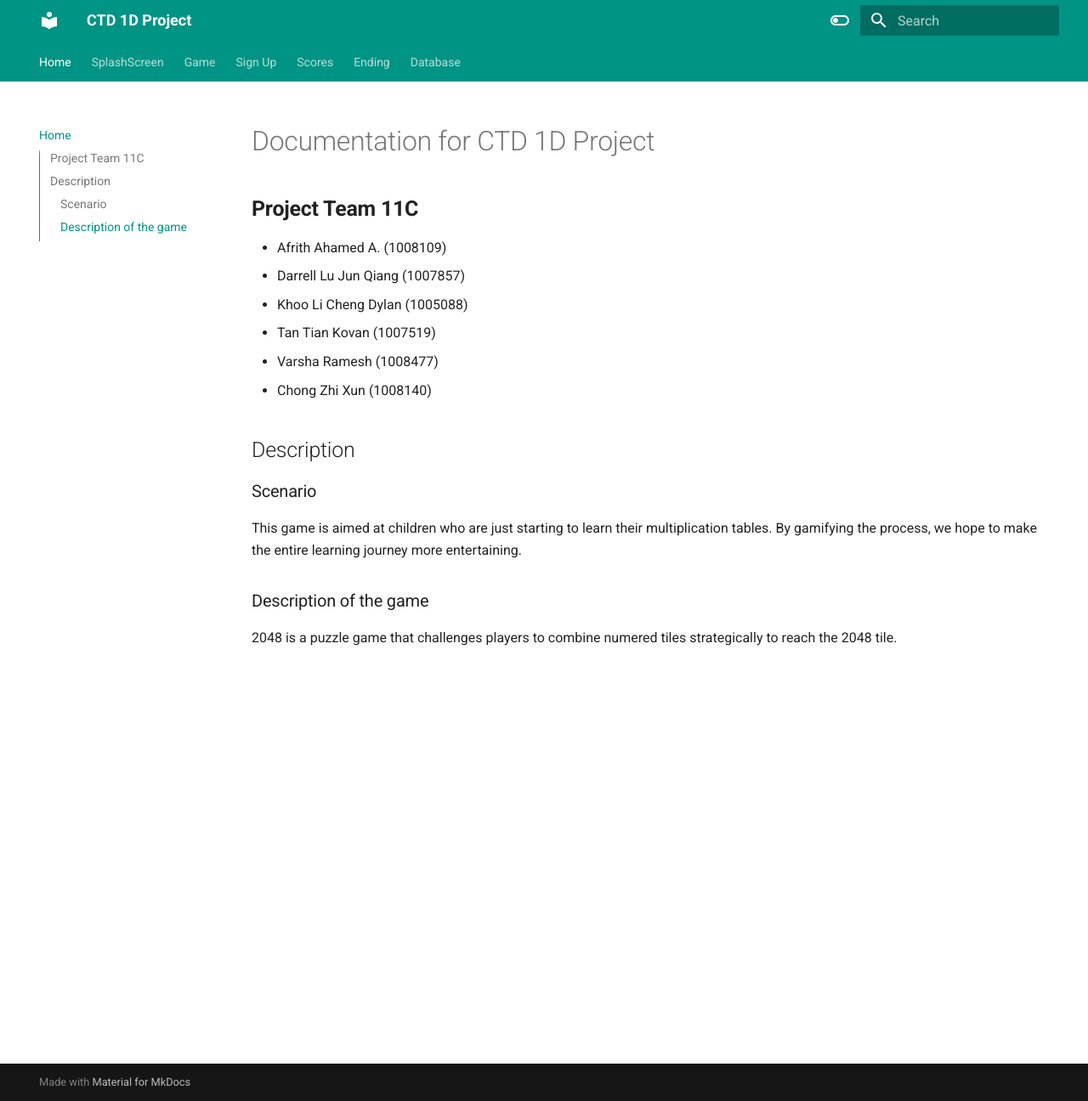
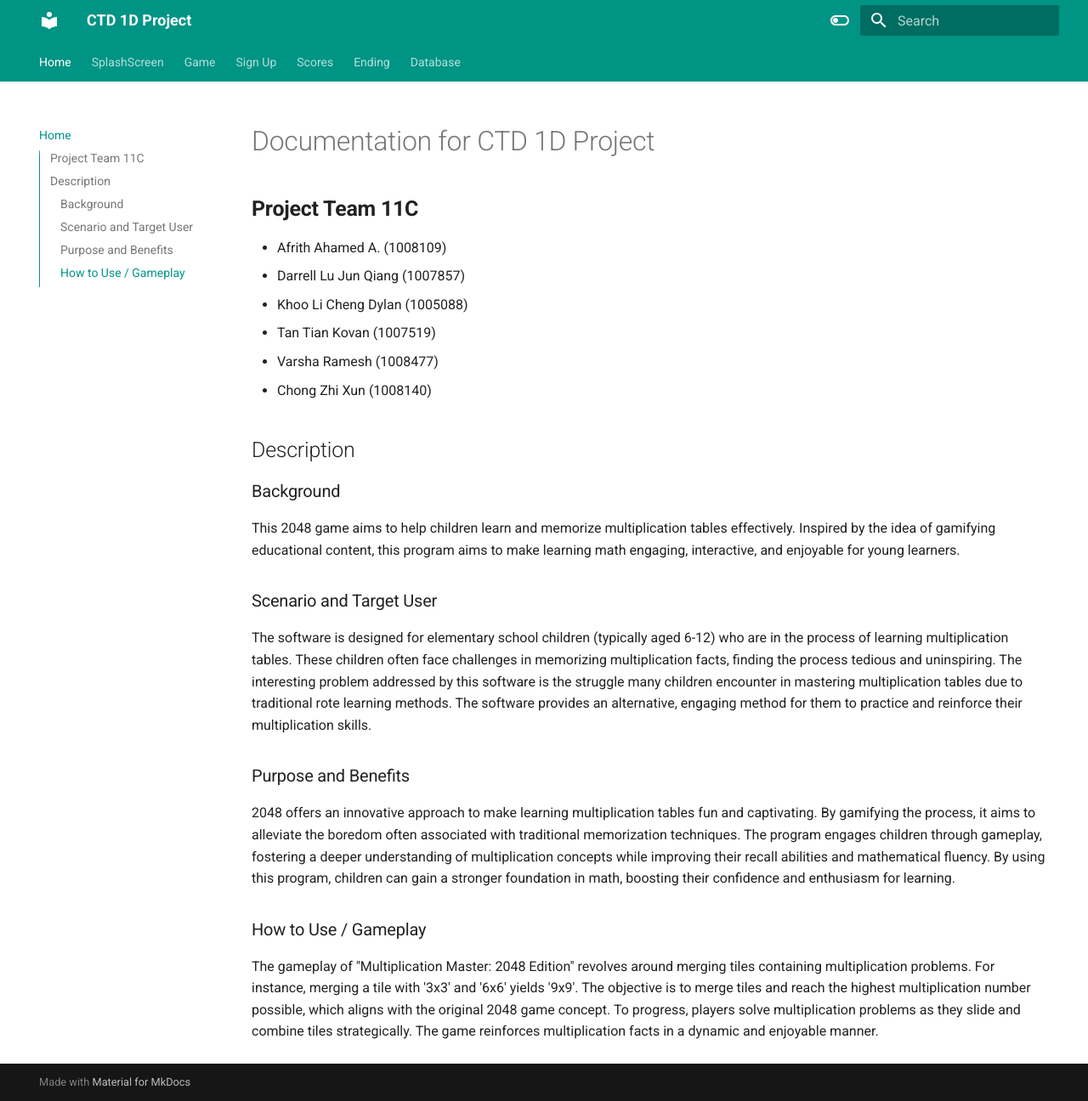
Before and after one commit to zed-ex/CTD-1D-Documentation-Site, an MkDocs documentation site: the page built from docs/index.md, in a window 1280 px wide and 1296 px high. Shown: the whole window at 85% size. Built offline with MkDocs 1.6.1 and Material for MkDocs 9.7.7, drawn with Linux system fonts in a browser that asks for light colours.

Commit message:
Update index.md

```diff
--- a/docs/index.md
+++ b/docs/index.md
@@ -10,8 +10,14 @@
 * Chong Zhi Xun (1008140)
 
 ## Description
-### Scenario
-This game is aimed at children who are just starting to learn their multiplication tables. By gamifying the process, we hope to make the entire learning journey more entertaining.
+### Background
+This 2048 game aims to help children learn and memorize multiplication tables effectively. Inspired by the idea of gamifying educational content, this program aims to make learning math engaging, interactive, and enjoyable for young learners.
 
-### Description of the game
-2048 is a puzzle game that challenges players to combine numered tiles strategically to reach the 2048 tile.
+### Scenario and Target User
+The software is designed for elementary school children (typically aged 6-12) who are in the process of learning multiplication tables. These children often face challenges in memorizing multiplication facts, finding the process tedious and uninspiring. The interesting problem addressed by this software is the struggle many children encounter in mastering multiplication tables due to traditional rote learning methods. The software provides an alternative, engaging method for them to practice and reinforce their multiplication skills.
+
+### Purpose and Benefits
+2048 offers an innovative approach to make learning multiplication tables fun and captivating. By gamifying the process, it aims to alleviate the boredom often associated with traditional memorization techniques. The program engages children through gameplay, fostering a deeper understanding of multiplication concepts while improving their recall abilities and mathematical fluency. By using this program, children can gain a stronger foundation in math, boosting their confidence and enthusiasm for learning.
+
+### How to Use / Gameplay
+The gameplay of "Multiplication Master: 2048 Edition" revolves around merging tiles containing multiplication problems. For instance, merging a tile with '3x3' and '6x6' yields '9x9'. The objective is to merge tiles and reach the highest multiplication number possible, which aligns with the original 2048 game concept. To progress, players solve multiplication problems as they slide and combine tiles strategically. The game reinforces multiplication facts in a dynamic and enjoyable manner.
```
